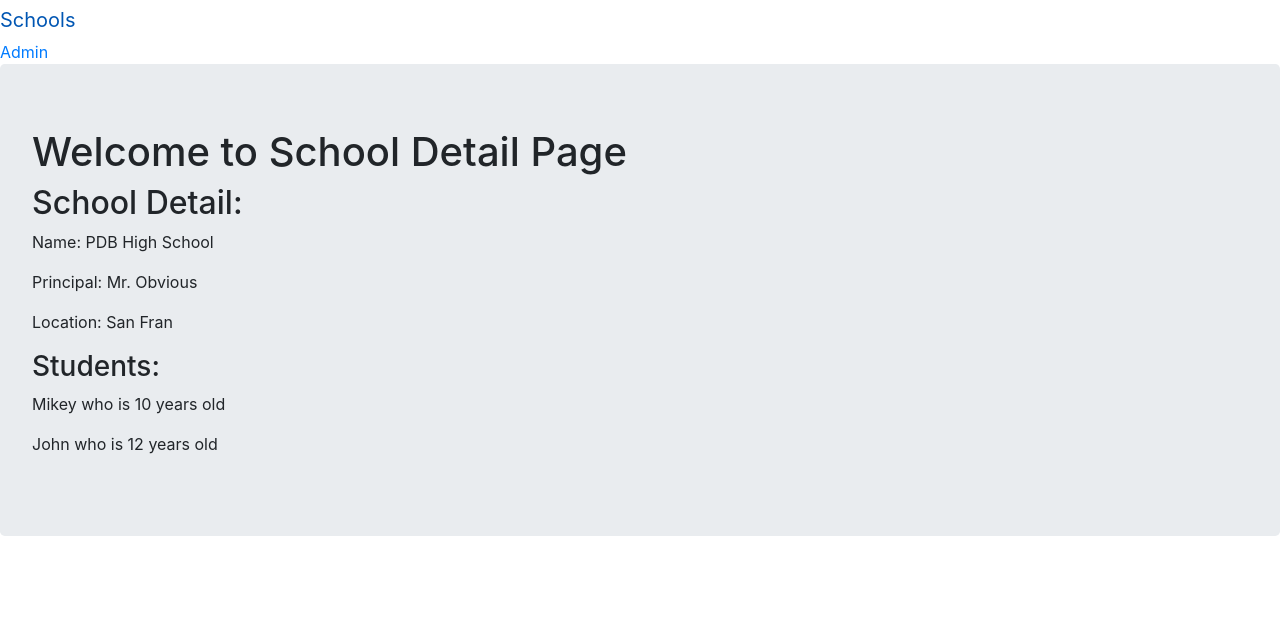
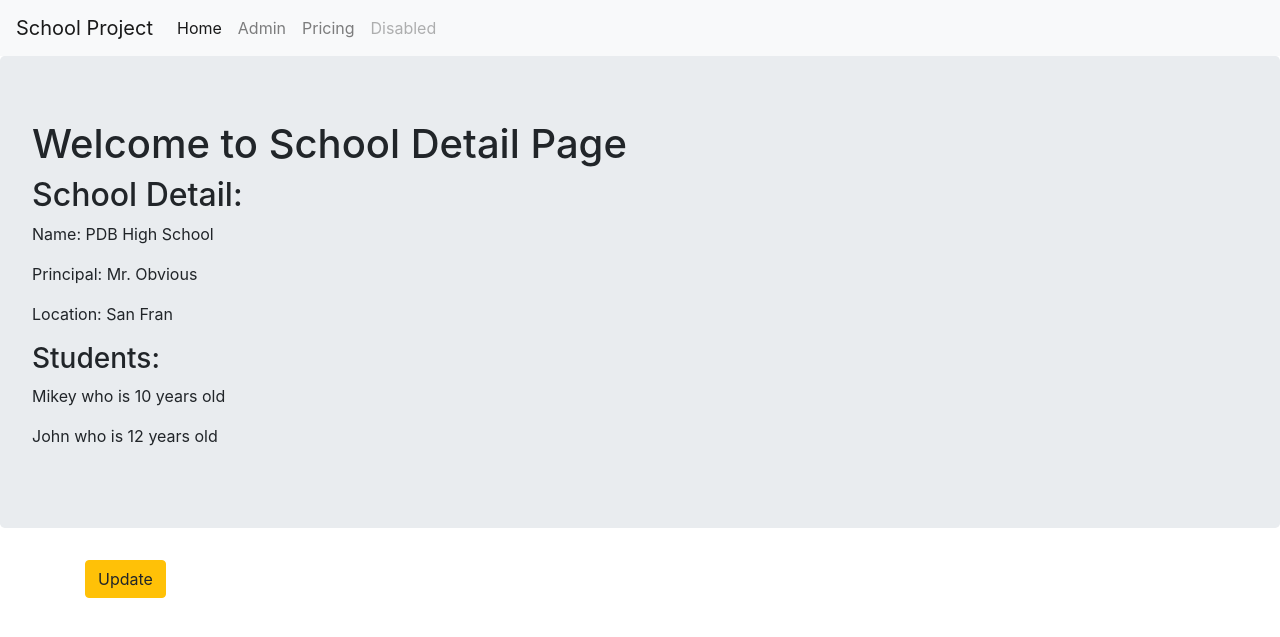
Before and after one commit to sa4dkhan/class_based_view, a Django app: page /basic_app/detail/1/ in a window 1280 px wide. Shown: the top 637 px of the page. Run offline with Django 3.2, Linux system fonts and the light colour scheme; data comes from the database, SQL or seed files in the repository; both versions use the stored data as it was after the commit; some libraries are stand-ins or nearby versions.

Commit message:
Full Crud View Functionality

```diff
--- a/advcbv/advcbv/urls.py
+++ b/advcbv/advcbv/urls.py
@@ -17,6 +17,7 @@ from django.contrib import admin
 from django.urls import path, include
 from basic_app import views
 
+
 urlpatterns = [
     path('admin/', admin.site.urls),
     path('', views.IndexView.as_view()),
--- a/advcbv/basic_app/models.py
+++ b/advcbv/basic_app/models.py
@@ -1,4 +1,5 @@
 from django.db import models
+from django.urls import reverse
 
 
 # SCHOOL MODEL
@@ -11,6 +12,9 @@ class School(models.Model):
         return self.name
 
 
+    def get_absolute_url(self):
+        return reverse("basic_app:detail", kwargs={'pk': self.pk})
+
 # STUDENT MODEL
 class Student(models.Model):
     name = models.CharField(max_length=256)
--- a/advcbv/basic_app/templates/basic_app/basic_app_base.html
+++ b/advcbv/basic_app/templates/basic_app/basic_app_base.html
@@ -7,12 +7,19 @@
 
 </head>
 <body>
-    <nav class="navar navbar-default navbar-static-top">
-        <ul class="nav navbar-nav">
-            <li><a class="navbar-brand" href="{% url 'basic_app:list' %}">Schools</a></li>
-            <li><a class="navbar-link" href="{% url 'admin:index' %}">Admin</a></li>
-            <li></li>
-        </ul>
+   <nav class="navbar navbar-expand-lg navbar-light bg-light">
+      <a class="navbar-brand" href="#">School Project</a>
+      <button class="navbar-toggler" type="button" data-toggle="collapse" data-target="#navbarNavAltMarkup" aria-controls="navbarNavAltMarkup" aria-expanded="false" aria-label="Toggle navigation">
+        <span class="navbar-toggler-icon"></span>
+      </button>
+      <div class="collapse navbar-collapse" id="navbarNavAltMarkup">
+        <div class="navbar-nav">
+          <a class="nav-item nav-link active" href="{% url 'basic_app:list' %}">Home <span class="sr-only">(current)</span></a>
+          <a class="nav-item nav-link" href="{% url 'admin:index' %}">Admin</a>
+          <a class="nav-item nav-link" href="#">Pricing</a>
+          <a class="nav-item nav-link disabled" href="#">Disabled</a>
+        </div>
+      </div>
     </nav>
     {% block body_block %}
     {% endblock %}
--- a/advcbv/basic_app/templates/basic_app/school_detail.html
+++ b/advcbv/basic_app/templates/basic_app/school_detail.html
@@ -12,4 +12,8 @@
             <p>{{ student.name }} who is {{ student.age }} years old</p>
         {% endfor %}
     </div>
+
+    <div class="container">
+        <p><a class="btn btn-warning" href="{% url 'basic_app:update' pk=school_detail.pk %}">Update</a></p>
+    </div>
 {% endblock body_block %}
--- a/advcbv/basic_app/urls.py
+++ b/advcbv/basic_app/urls.py
@@ -2,8 +2,10 @@ from django.urls import path
 from basic_app import views
 
 app_name = 'basic_app'
-
 urlpatterns = [
     path('', views.SchoolListView.as_view(), name='list'),
-    path('detail/<int:pk>/', views.SchoolDetailView.as_view(), name='detail')
+    path('detail/<int:pk>/', views.SchoolDetailView.as_view(), name='detail'),
+    path('create/', views.SchoolCreateView.as_view(), name='create'),
+    path('update/<int:pk>', views.SchoolUpdateView.as_view(), name='update'),
+    path('delete/<int:pk>', views.SchoolDeleteView.as_view(), name='delete'),
 ]
--- a/advcbv/basic_app/views.py
+++ b/advcbv/basic_app/views.py
@@ -1,5 +1,12 @@
 from django.shortcuts import render
-from django.views.generic import View, TemplateView, ListView, DetailView
+from django.urls import reverse, reverse_lazy
+from django.views.generic import (View,
+                                  TemplateView,
+                                  ListView,
+                                  DetailView,
+                                  CreateView,
+                                  UpdateView,
+                                  DeleteView)
 from django.http import HttpResponse
 from . import models
 
@@ -17,7 +24,7 @@ from . import models
 
 #CLASS BASED TEMPLATE VIEW
 class IndexView(TemplateView):
-    template_name = 'index.html'
+    template_name = 'basic_app/basic_app_base.html'
 #
 #     def get_context_data(self, **kwargs):
 #         context = super().get_context_data(**kwargs)
@@ -33,3 +40,18 @@ class SchoolListView(ListView):
 class SchoolDetailView(DetailView):
     context_object_name = 'school_detail'
     model = models.School
+
+
+class SchoolCreateView(CreateView):
+    fields = ('name', 'principal', 'location')
+    model = models.School
+
+
+class SchoolUpdateView(UpdateView):
+    fields = ('name', 'principal')
+    model = models.School
+
+
+class SchoolDeleteView(DeleteView):
+    model = models.School
+    success_url = reverse_lazy("basic_app:list")
```
Also changed, not shown: advcbv/basic_app/templates/basic_app/school_confirm_delete.html (added, +10 -0 lines), advcbv/basic_app/templates/basic_app/school_form.html (added, +17 -0 lines), advcbv/templates/base.html (+20 -6 lines), advcbv/db.sqlite3.
